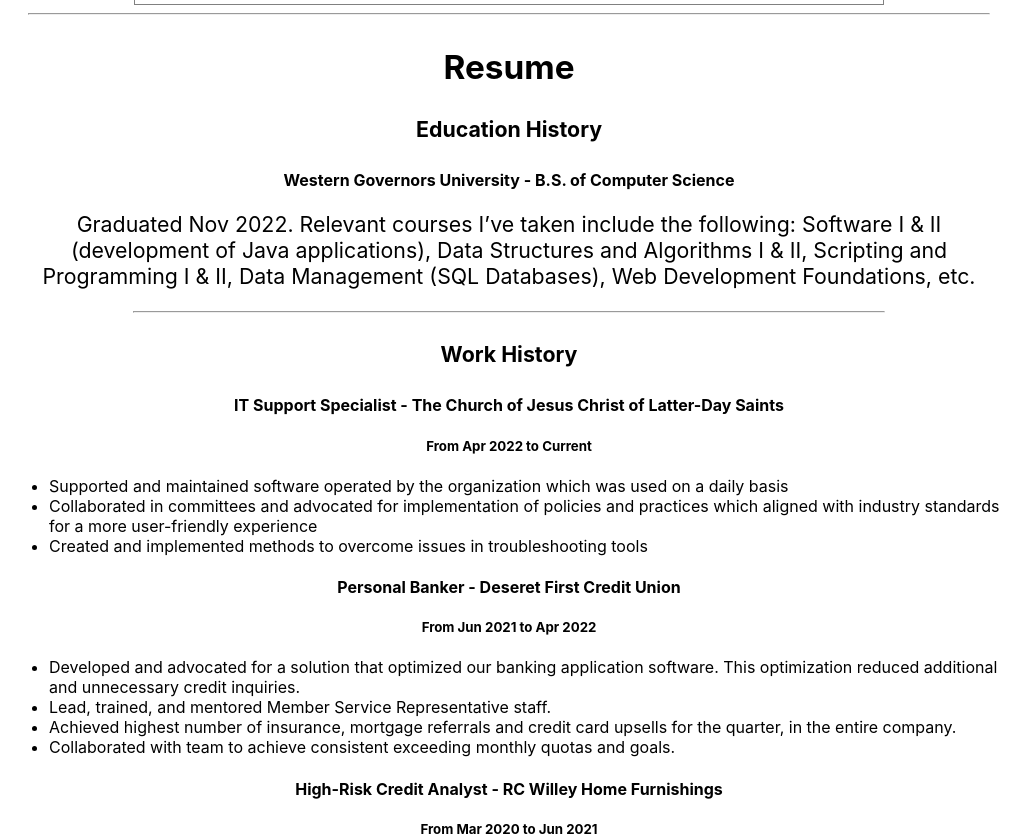
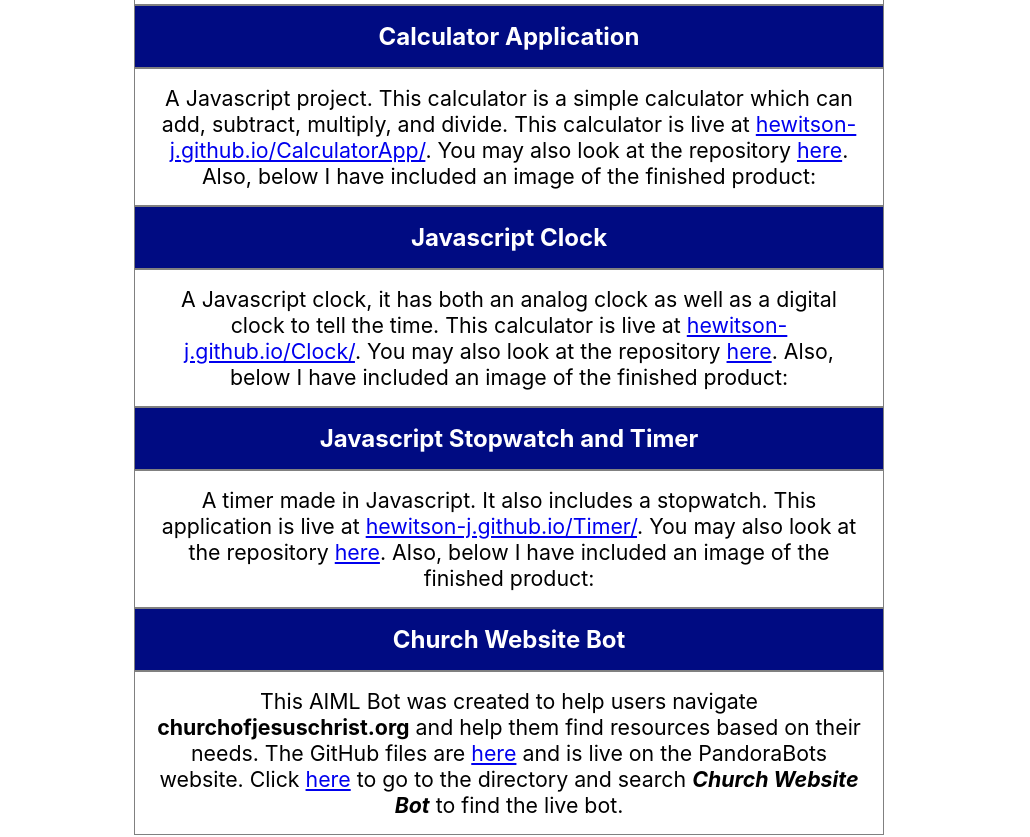
Before and after one commit to hewitson-j/react-jh-website, a React (Create React App) app: page / in a window 1280 px wide. Shown: the part 1740-2577 px from the top of the page, without its empty margins (131-1161 px from the left). Built offline with nearby package versions, Linux system fonts and the light colour scheme.

Commit message:
Added accordion sections, added togglers

```diff
--- a/src/components/Accordion.css
+++ b/src/components/Accordion.css
@@ -23,4 +23,5 @@
     margin: auto;
     padding: 1rem;
     border: 1px gray solid;
+    transition-duration: .25s;
 }
--- a/src/components/Accordion.js
+++ b/src/components/Accordion.js
@@ -4,16 +4,40 @@
   return (
     <>
       <div className="accordion-section">
-        <div className="accordion-header">JacobHewitson.com</div>
-        <div className="accordion-content">
+        <div
+          className="accordion-header"
+          onClick={() => {
+            let content = document.getElementById("jh");
+            if (content.style.display === "none") {
+              content.style.display = "block";
+            } else {
+              content.style.display = "none";
+            }
+          }}
+        >
+          JacobHewitson.com
+        </div>
+        <div className="accordion-content" id="jh">
           JacobHewitson.com is my portfolio website. It was done through React
           and hosted on GitHub Pages. I also purchased and configured the domain
           on Google Domains.
         </div>
       </div>
       <div class="accordion-section">
-        <div class="accordion-header">MineGrinder.com</div>
-        <div class="accordion-content">
+        <div
+          class="accordion-header"
+          onClick={() => {
+            let content = document.getElementById("mg");
+            if (content.style.display === "none") {
+              content.style.display = "block";
+            } else {
+              content.style.display = "none";
+            }
+          }}
+        >
+          MineGrinder.com
+        </div>
+        <div class="accordion-content" id="mg">
           A website built for a client, this website was made in HTML,
           Javascript, and CSS. It is live at{" "}
           <a href="http://minegrinder.com">minegrinder.com</a>, and stay tuned
@@ -28,8 +52,20 @@
         </div>
       </div>
       <div className="accordion-section">
-        <div class="accordion-header">LeapsandBoundsPrek.com</div>
-        <div class="accordion-content">
+        <div
+          class="accordion-header"
+          onClick={() => {
+            let content = document.getElementById("lab");
+            if (content.style.display === "none") {
+              content.style.display = "block";
+            } else {
+              content.style.display = "none";
+            }
+          }}
+        >
+          LeapsandBoundsPrek.com
+        </div>
+        <div class="accordion-content" id="lab">
           A website built for a client, this website was made in React for a
           Preschool. It is live at{" "}
           <a href="https://www.LeapsandBoundsPrek.com">
@@ -45,10 +81,111 @@
           to go to the Github repository.
         </div>
       </div>
+      <div className="accordion-section">
+        <div
+          class="accordion-header"
+          onClick={() => {
+            let content = document.getElementById("calculator");
+            if (content.style.display === "none") {
+              content.style.display = "block";
+            } else {
+              content.style.display = "none";
+            }
+          }}
+        >
+          Calculator Application
+        </div>
+        <div class="accordion-content" id="calculator">
+          A Javascript project. This calculator is a simple calculator which can
+          add, subtract, multiply, and divide. This calculator is live at{" "}
+          <a href="https://hewitson-j.github.io/CalculatorApp/">
+            hewitson-j.github.io/CalculatorApp/
+          </a>
+          . You may also look at the repository{" "}
+          <a href="https://github.com/hewitson-j/CalculatorApp">here</a>. Also,
+          below I have included an image of the finished product:
+        </div>
+      </div>
+      <div className="accordion-section">
+        <div
+          class="accordion-header"
+          onClick={() => {
+            let content = document.getElementById("clock");
+            if (content.style.display === "none") {
+              content.style.display = "block";
+            } else {
+              content.style.display = "none";
+            }
+          }}
+        >
+          Javascript Clock
+        </div>
+        <div class="accordion-content" id="clock">
+          A Javascript clock, it has both an analog clock as well as a digital
+          clock to tell the time. This calculator is live at{" "}
+          <a href="https://hewitson-j.github.io/Clock/">
+            hewitson-j.github.io/Clock/
+          </a>
+          . You may also look at the repository{" "}
+          <a href="https://github.com/hewitson-j/Clock">here</a>. Also, below I
+          have included an image of the finished product:
+        </div>
+      </div>
+      <div className="accordion-section">
+        <div
+          class="accordion-header"
+          onClick={() => {
+            let content = document.getElementById("stopwatch");
+            if (content.style.display === "none") {
+              content.style.display = "block";
+            } else {
+              content.style.display = "none";
+            }
+          }}
+        >
+          Javascript Stopwatch and Timer
+        </div>
+        <div class="accordion-content" id="stopwatch">
+          A timer made in Javascript. It also includes a stopwatch. This
+          application is live at{" "}
+          <a href="https://hewitson-j.github.io/Timer/">
+            hewitson-j.github.io/Timer/
+          </a>
+          . You may also look at the repository{" "}
+          <a href="https://github.com/hewitson-j/Timer">here</a>. Also, below I
+          have included an image of the finished product:
+        </div>
+      </div>
+      <div className="accordion-section">
+        <div
+          class="accordion-header"
+          onClick={() => {
+            let content = document.getElementById("cwb");
+            if (content.style.display === "none") {
+              content.style.display = "block";
+            } else {
+              content.style.display = "none";
+            }
+          }}
+        >
+          Church Website Bot
+        </div>
+        <div class="accordion-content" id="cwb">
+          This AIML Bot was created to help users navigate{" "}
+          <b>churchofjesuschrist.org</b> and help them find resources based on
+          their needs. The GitHub files are{" "}
+          <a href="https://github.com/hewitson-j/churchwebsitebot">here</a> and
+          is live on the PandoraBots website. Click{" "}
+          <a href="https://home.pandorabots.com/dash/bot-directory">here</a> to
+          go to the directory and search{" "}
+          <b>
+            <i>Church Website Bot</i>
+          </b>{" "}
+          to find the live bot.
+        </div>
+      </div>
     </>
   );
 }
 
-function toggleAccordion() {}
-
 export default Accordion;
```
